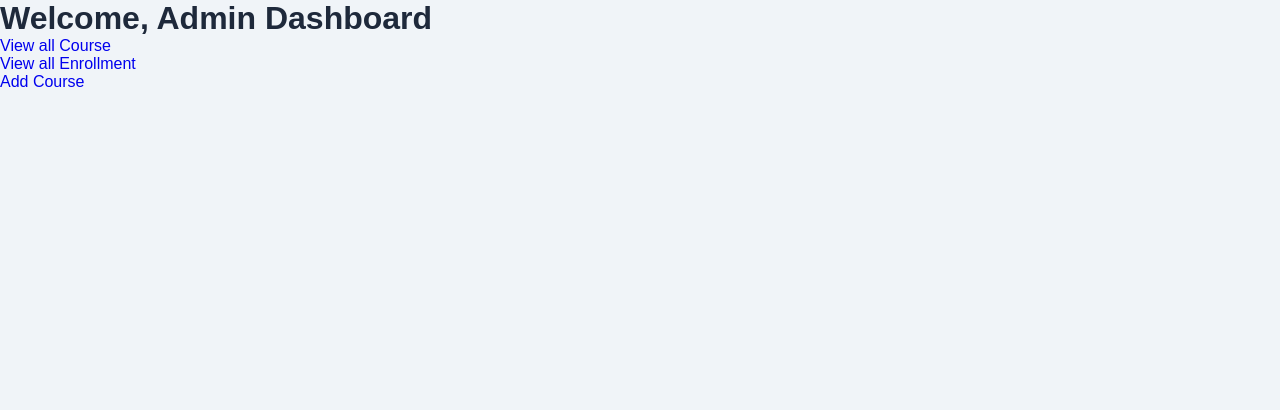
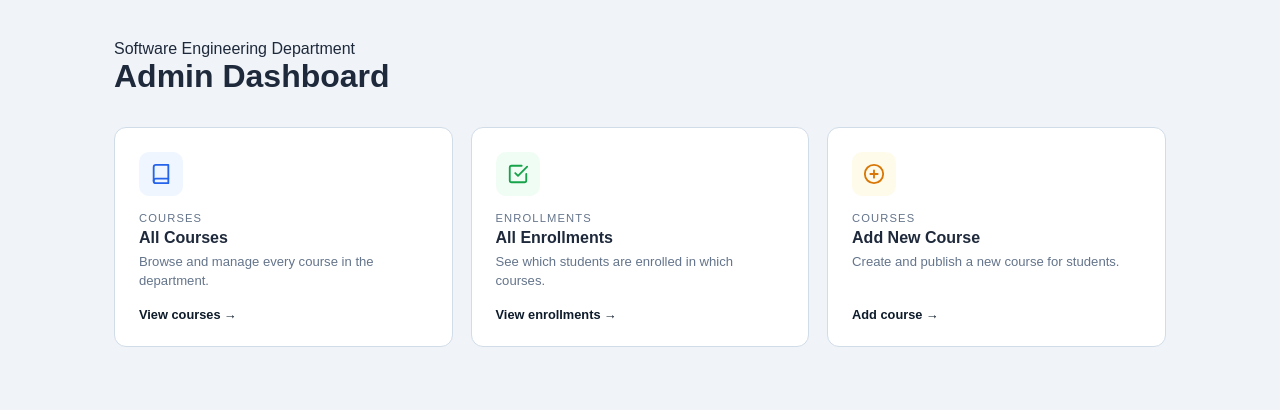
Before and after one commit to siraw21/Student-Course-Registration, a Flask app: page /dashboard in a window 1280 px wide. Shown: the part 60-470 px from the top of the page. Run offline with Flask 3, Linux system fonts and the light colour scheme; the visitor is signed in with stand-in values (Sample User, id 1).

Commit message:
add admin style

```diff
--- /dev/null
+++ b/static/css/admin.css
@@ -0,0 +1,100 @@
+.admin-wrapper {
+  max-width: 1100px;
+  margin: 0 auto;
+  padding: 2.5rem 1.5rem 4rem;
+}
+
+/* ── Header ── */
+.admin-header {
+  margin-bottom: 2rem;
+}
+
+/* dept-label and dashboard-title already defined in main.css — no repeat needed */
+
+/* ── Card Grid ── */
+.admin-grid {
+  display: grid;
+  grid-template-columns: repeat(auto-fill, minmax(250px, 1fr));
+  gap: 1.1rem;
+}
+
+/* ── Admin Card ── */
+.admin-card {
+  background: var(--surface);
+  border: 1px solid var(--border);
+  border-radius: var(--radius);
+  padding: 1.5rem;
+  display: flex;
+  flex-direction: column;
+  gap: 1rem;
+  text-decoration: none;
+  transition:
+    transform var(--transition),
+    border-color var(--transition),
+    box-shadow var(--transition);
+}
+
+.admin-card:hover {
+  transform: translateY(-3px);
+  border-color: var(--accent);
+  box-shadow: 0 6px 20px rgba(37, 99, 235, 0.1);
+}
+
+/* ── Icon ── */
+.card-icon {
+  width: 44px;
+  height: 44px;
+  border-radius: 10px;
+  display: flex;
+  align-items: center;
+  justify-content: center;
+  flex-shrink: 0;
+}
+
+.icon-blue {
+  background: var(--accent-light);
+}
+.icon-green {
+  background: #f0fdf4;
+}
+.icon-amber {
+  background: #fffbeb;
+}
+
+/* ── Card Body ── */
+.card-body {
+  display: flex;
+  flex-direction: column;
+  gap: 0.3rem;
+}
+
+.card-label {
+  font-size: 0.7rem;
+  text-transform: uppercase;
+  letter-spacing: 0.1em;
+  color: var(--text-muted);
+  margin: 0;
+}
+
+.card-title {
+  font-family: var(--font-display);
+  font-size: 1rem;
+  font-weight: 700;
+  color: var(--text-primary);
+  margin: 0;
+}
+
+.card-desc {
+  font-size: 0.82rem;
+  color: var(--text-muted);
+  margin: 0;
+  line-height: 1.5;
+}
+
+/* ── Card Footer ── */
+.card-footer {
+  font-size: 0.8rem;
+  color: var(--accent);
+  font-weight: 600;
+  margin-top: auto;
+}
--- a/templates/admin_dashboard.html
+++ b/templates/admin_dashboard.html
@@ -1,15 +1,95 @@
-{% extends 'base.html' %} {% block title %} <title>Admin Dashboard</title> {%
+{% extends 'base.html' %} {% block title %}<title>Admin Dashboard</title>{%
 endblock %} {% block content %}
-<h1>Welcome, Admin Dashboard</h1>
-<div>
-  <ul>
-    <li><a href="{{url_for('courses.list_course')}}">View all Course</a></li>
-    <li>
-      <a href="{{url_for('enrollments.enrolled_courses')}}"
-        >View all Enrollment</a
-      >
-    </li>
-    <li><a href="{{url_for('courses.create_course')}}">Add Course</a></li>
-  </ul>
+<link
+  rel="stylesheet"
+  href="{{ url_for('static', filename='css/admin.css') }}"
+/>
+
+<div class="admin-wrapper">
+  <div class="admin-header">
+    <p class="dept-label">Software Engineering Department</p>
+    <h1 class="dashboard-title">Admin Dashboard</h1>
+  </div>
+
+  <div class="admin-grid">
+    <a href="{{ url_for('courses.list_course') }}" class="admin-card">
+      <div class="card-icon icon-blue">
+        <svg
+          width="22"
+          height="22"
+          viewBox="0 0 24 24"
+          fill="none"
+          stroke="#2563eb"
+          stroke-width="2"
+          stroke-linecap="round"
+          stroke-linejoin="round"
+        >
+          <path d="M4 19.5A2.5 2.5 0 0 1 6.5 17H20" />
+          <path
+            d="M6.5 2H20v20H6.5A2.5 2.5 0 0 1 4 19.5v-15A2.5 2.5 0 0 1 6.5 2z"
+          />
+        </svg>
+      </div>
+      <div class="card-body">
+        <p class="card-label">Courses</p>
+        <p class="card-title">All Courses</p>
+        <p class="card-desc">
+          Browse and manage every course in the department.
+        </p>
+      </div>
+      <div class="card-footer">View courses →</div>
+    </a>
+
+    <a href="{{ url_for('enrollments.enrolled_courses') }}" class="admin-card">
+      <div class="card-icon icon-green">
+        <svg
+          width="22"
+          height="22"
+          viewBox="0 0 24 24"
+          fill="none"
+          stroke="#16a34a"
+          stroke-width="2"
+          stroke-linecap="round"
+          stroke-linejoin="round"
+        >
+          <path d="M9 11l3 3L22 4" />
+          <path d="M21 12v7a2 2 0 0 1-2 2H5a2 2 0 0 1-2-2V5a2 2 0 0 1 2-2h11" />
+        </svg>
+      </div>
+      <div class="card-body">
+        <p class="card-label">Enrollments</p>
+        <p class="card-title">All Enrollments</p>
+        <p class="card-desc">
+          See which students are enrolled in which courses.
+        </p>
+      </div>
+      <div class="card-footer">View enrollments →</div>
+    </a>
+
+    <a href="{{ url_for('courses.create_course') }}" class="admin-card">
+      <div class="card-icon icon-amber">
+        <svg
+          width="22"
+          height="22"
+          viewBox="0 0 24 24"
+          fill="none"
+          stroke="#d97706"
+          stroke-width="2"
+          stroke-linecap="round"
+          stroke-linejoin="round"
+        >
+          <circle cx="12" cy="12" r="10" />
+          <line x1="12" y1="8" x2="12" y2="16" />
+          <line x1="8" y1="12" x2="16" y2="12" />
+        </svg>
+      </div>
+      <div class="card-body">
+        <p class="card-label">Courses</p>
+        <p class="card-title">Add New Course</p>
+        <p class="card-desc">Create and publish a new course for students.</p>
+      </div>
+      <div class="card-footer">Add course →</div>
+    </a>
+  </div>
 </div>
 {% endblock %}
```
